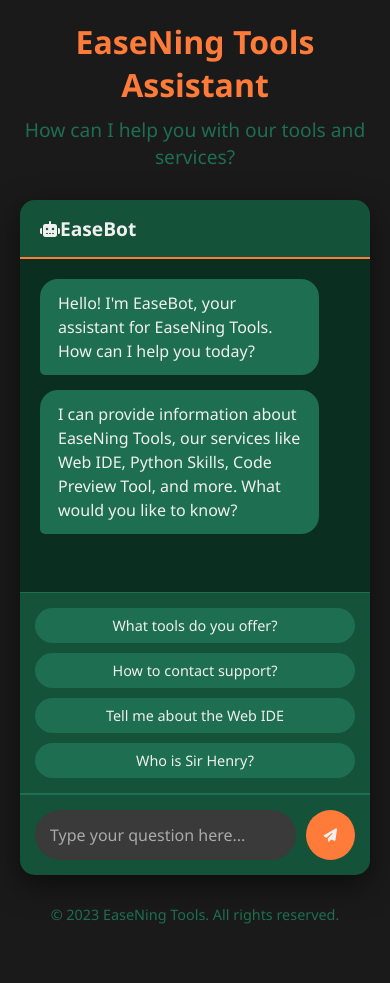
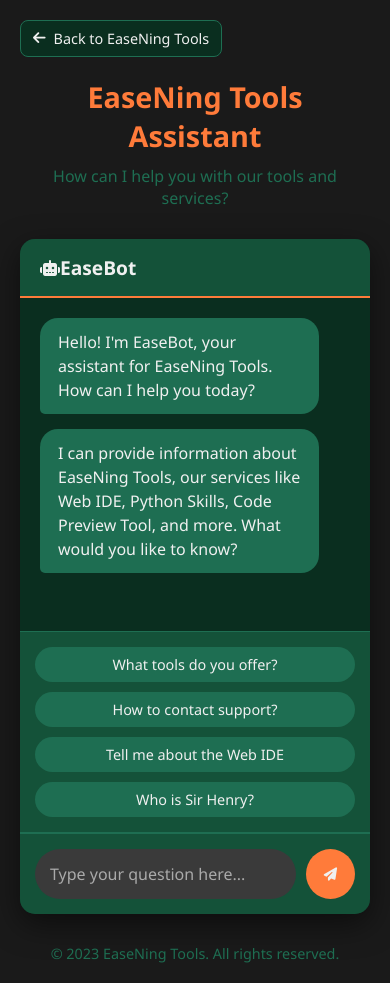
Before and after one commit to Hencheng2/helper, a plain HTML site: page index.html in a window 390 px wide. Before the commit the page ends 944 px from the top, so only its background shows below. Drawn offline with Linux system fonts and the light colour scheme.

Commit message:
Update index.html

```diff
--- a/index.html
+++ b/index.html
@@ -38,6 +38,28 @@
             width: 100%;
             max-width: 800px;
             margin: 0 auto;
+            position: relative;
+        }
+
+        .back-button {
+            display: inline-flex;
+            align-items: center;
+            background-color: var(--dark-green);
+            color: var(--white);
+            padding: 10px 15px;
+            border-radius: 8px;
+            text-decoration: none;
+            margin-bottom: 20px;
+            transition: background-color 0.3s;
+            border: 1px solid var(--light-green);
+        }
+
+        .back-button:hover {
+            background-color: var(--medium-green);
+        }
+
+        .back-button i {
+            margin-right: 8px;
         }
 
         header {
@@ -239,12 +261,6 @@
             h1 {
                 font-size: 2rem;
             }
-        }
-
-        @media (max-width: 480px) {
-            .chat-header h2 {
-                font-size: 1.2rem;
-            }
 
             .suggestions {
                 flex-direction: column;
@@ -255,10 +271,33 @@
                 text-align: center;
             }
         }
+
+        @media (max-width: 480px) {
+            .chat-header h2 {
+                font-size: 1.2rem;
+            }
+
+            .back-button {
+                padding: 8px 12px;
+                font-size: 0.9rem;
+            }
+
+            h1 {
+                font-size: 1.8rem;
+            }
+
+            .subtitle {
+                font-size: 1rem;
+            }
+        }
     </style>
 </head>
 <body>
     <div class="container">
+        <a href="https://hencheng2.github.io/all/" class="back-button">
+            <i class="fas fa-arrow-left"></i> Back to EaseNing Tools
+        </a>
+
         <header>
             <h1>EaseNing Tools Assistant</h1>
             <p class="subtitle">How can I help you with our tools and services?</p>
```
